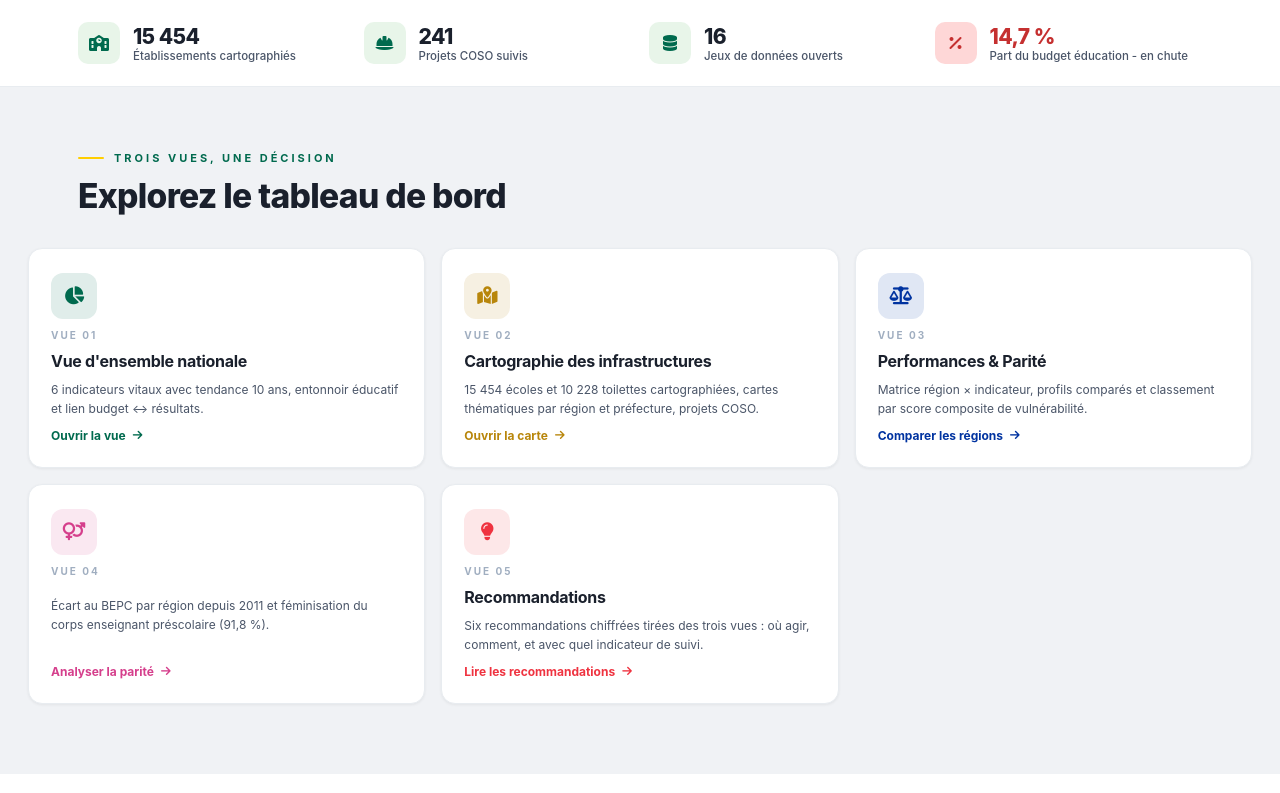
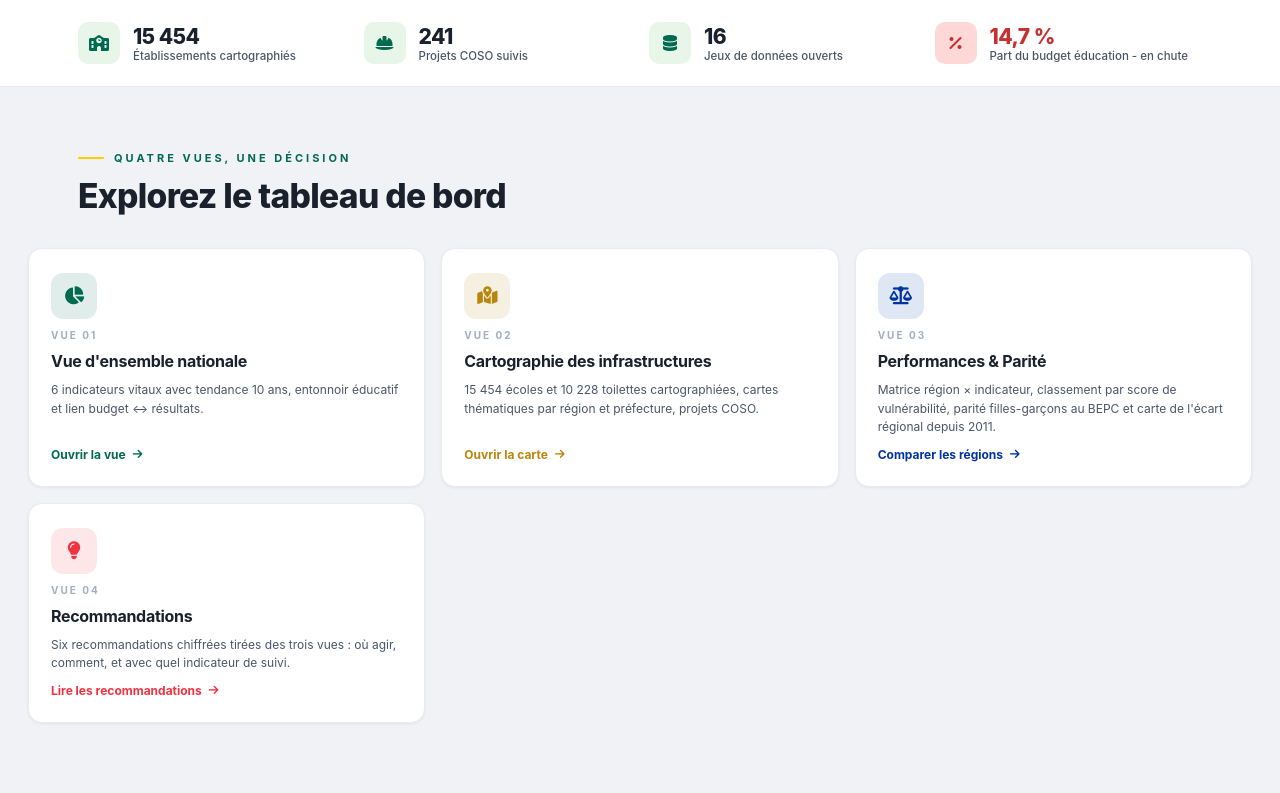
Before and after one commit to kouloucrepin/EDUCATION_TOGO, a Flask app: page / in a window 1280 px wide. Shown: the part 698-1491 px from the top of the page. Run offline with Flask 3, Linux system fonts and the light colour scheme; parts of the project's set-up code (start-up, migrations or seed data) failed here and were passed over; some libraries are stand-ins or nearby versions.

Commit message:
fix: aligner la page d'accueil sur les 4 vues reelles du dashboard
- Suppression de la carte obsolete (ancien onglet 4 Parite, fusionne dans nav3)
- Renumerotation des vues 01 a 04 (Recommandations en 04)
- Correction du kicker FR (Trois vues -> Quatre vues)
- Description de la vue 03 enrichie (parite filles-garcons + carte ecart BEPC)

```diff
--- a/app.py
+++ b/app.py
@@ -180,11 +180,11 @@ TRADUCTIONS = {
         'a_cta1': 'Explorer le dashboard', 'a_cta2': 'Voir la carte',
         'a_st1': 'Établissements cartographiés', 'a_st2': 'Projets COSO suivis',
         'a_st3': 'Jeux de données ouverts', 'a_st4': 'Part du budget éducation - en chute',
-        'a_exp_kicker': 'Trois vues, une décision', 'a_exp_h2': 'Explorez le tableau de bord',
+        'a_exp_kicker': 'Quatre vues, une décision', 'a_exp_h2': 'Explorez le tableau de bord',
         'a_vue': 'Vue',
         'a_d1': "6 indicateurs vitaux avec tendance 10 ans, entonnoir éducatif et lien budget ↔ résultats.",
         'a_d2': "15 454 écoles et 10 228 toilettes cartographiées, cartes thématiques par région et préfecture, projets COSO.",
-        'a_d3': "Matrice région × indicateur, profils comparés et classement par score composite de vulnérabilité.",
+        'a_d3': "Matrice région × indicateur, classement par score de vulnérabilité, parité filles-garçons au BEPC et carte de l'écart régional depuis 2011.",
         'a_d4': "Écart au BEPC par région depuis 2011 et féminisation du corps enseignant préscolaire (91,8 %).",
         'a_go1': 'Ouvrir la vue', 'a_go2': 'Ouvrir la carte',
         'a_go3': 'Comparer les régions', 'a_go4': 'Analyser la parité',
@@ -300,7 +300,7 @@ TRADUCTIONS = {
         'a_vue': 'View',
         'a_d1': '6 vital indicators with 10-year trends, the education funnel and the budget ↔ results link.',
         'a_d2': '15,454 schools and 10,228 toilets mapped, thematic maps by region and prefecture, COSO projects.',
-        'a_d3': 'Region × indicator matrix, compared profiles and ranking by composite vulnerability score.',
+        'a_d3': 'Region × indicator matrix, composite vulnerability ranking, girl-boy BEPC parity and a regional gap map since 2011.',
         'a_d4': 'BEPC gap by region since 2011 and feminization of preschool teaching staff (91.8%).',
         'a_go1': 'Open the view', 'a_go2': 'Open the map',
         'a_go3': 'Compare regions', 'a_go4': 'Analyze parity',
--- a/templates/accueil.html
+++ b/templates/accueil.html
@@ -94,16 +94,9 @@
       <span class="tc-desc">{{ t.a_d3 }}</span>
       <span class="tc-go">{{ t.a_go3 }} <i class="fas fa-arrow-right"></i></span>
     </a>
-    <a class="tab-card" href="{{ url_for('dashboard', tab=4) }}" style="--accent:#D53F8C">
-      <div class="tc-icon"><i class="fas fa-venus-mars"></i></div>
-      <span class="tc-num">{{ t.a_vue }} 04</span>
-      <span class="tc-title">{{ t.nav4 }}</span>
-      <span class="tc-desc">{{ t.a_d4 }}</span>
-      <span class="tc-go">{{ t.a_go4 }} <i class="fas fa-arrow-right"></i></span>
-    </a>
     <a class="tab-card" href="{{ url_for('dashboard', tab=5) }}" style="--accent:#EF3340">
       <div class="tc-icon"><i class="fas fa-lightbulb"></i></div>
-      <span class="tc-num">{{ t.a_vue }} 05</span>
+      <span class="tc-num">{{ t.a_vue }} 04</span>
       <span class="tc-title">{{ t.nav5 }}</span>
       <span class="tc-desc">{{ t.a_d5 }}</span>
       <span class="tc-go">{{ t.a_go5 }} <i class="fas fa-arrow-right"></i></span>
```
